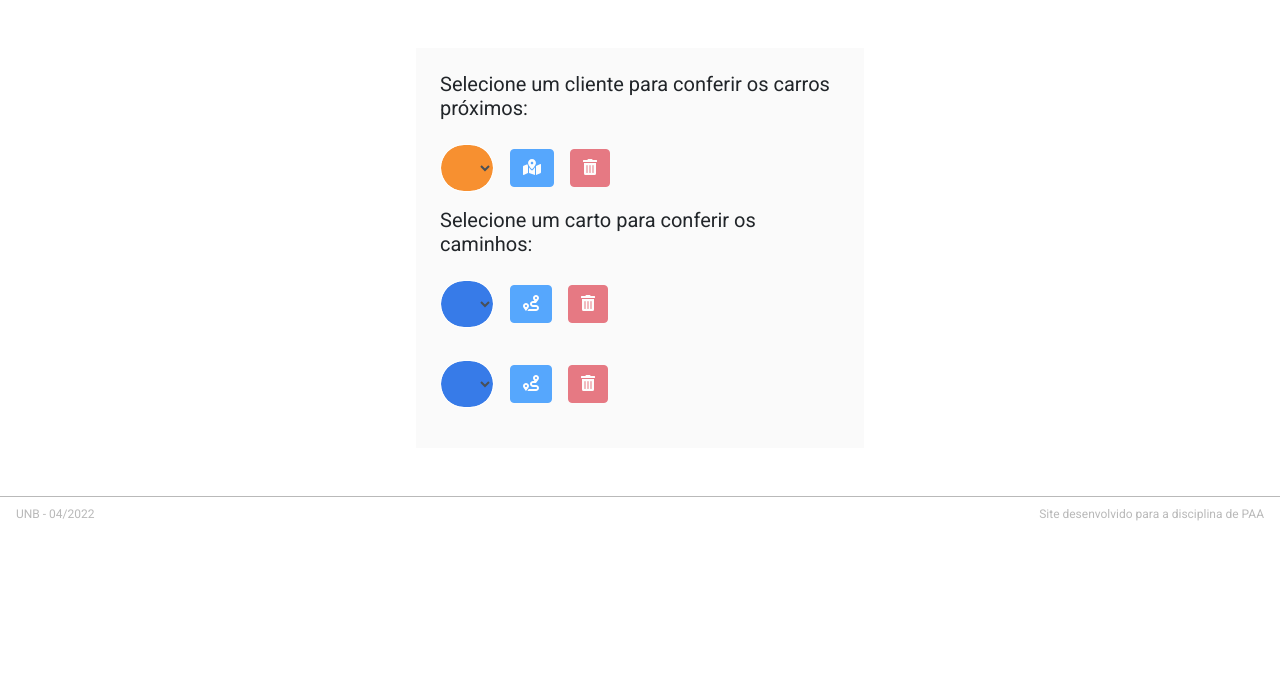
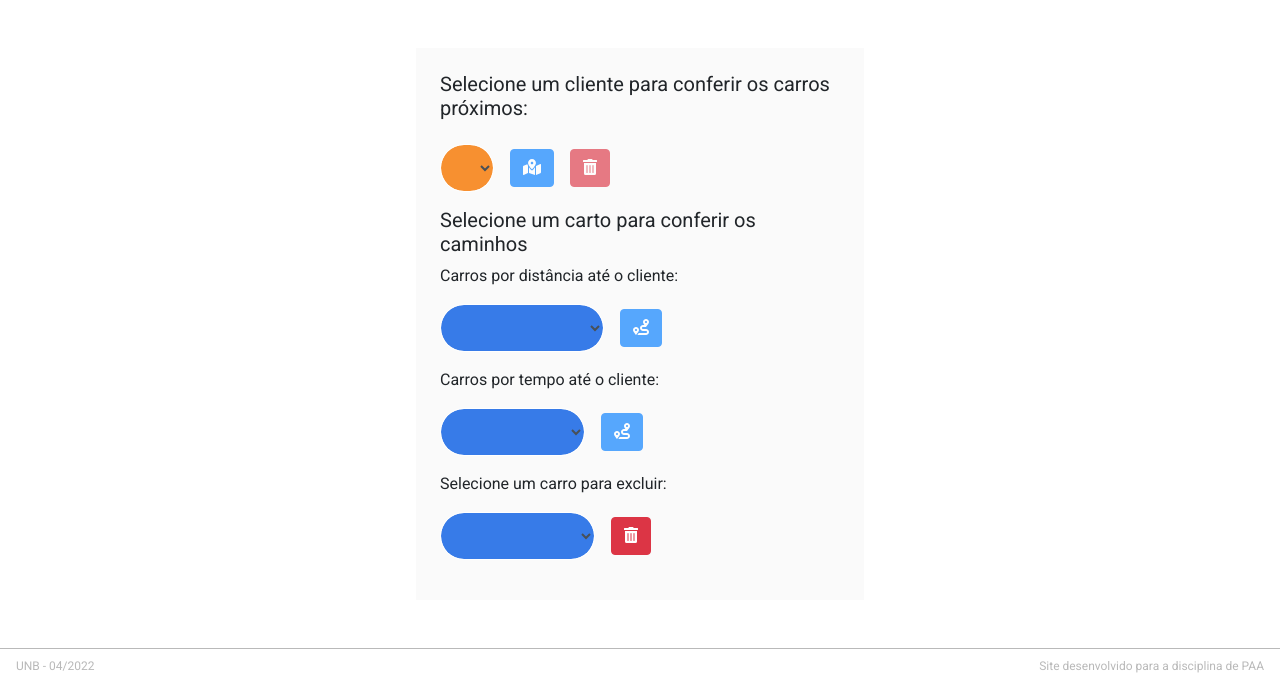
Before and after one commit to gss214/flascars, a Flask app: page / in a window 1280 px wide. Shown: the part 1083-1762 px from the top of the page. Before the commit the page ends 1604 px from the top, so only its background shows below. Run offline with Flask 2, Linux system fonts and the light colour scheme; lists and menus that the app fills with data are empty; some libraries are stand-ins or nearby versions.

Commit message:
Add dropdown menu to delete car

```diff
--- a/app/controllers/home.py
+++ b/app/controllers/home.py
@@ -174,6 +174,13 @@
     g.showGraph()
     return redirect('/')
 
+@app.route("/deletecar/", methods=['GET', 'POST'])
+def deletecar():
+    id = request.form.get('idCar')
+    g.removeCar(id)
+    g.showGraph()
+    return redirect('/')
+
 @app.route("/selectRoute/<id_client>/<id_car>", methods=['GET', 'POST'])
 def select_route(id_client,id_car):
     _ ,rotas = g.getCarRoute(id_client,id_car)
--- a/app/templates/index.html
+++ b/app/templates/index.html
@@ -201,7 +201,8 @@
         <div class="card" style="width: 20vw;">
           <div class="card-body" style="display: flex;flex-flow: column;align-items: center;">
             <h5 class="card-title text-center">Tempo médio de espera dos clientes</h5>
-            <h6 class="card-subtitle mb-2 text-muted" style="align-self: center;">{{(metrics[0]//60)|int}} min {{(metrics[0]%60)|int}} s</h6>
+            <h6 class="card-subtitle mb-2 text-muted" style="align-self: center;">{{(metrics[0]//60)|int}} min
+              {{(metrics[0]%60)|int}} s</h6>
           </div>
         </div>
       </div>
@@ -245,7 +246,8 @@
       <div class="dropdown" style="align-self: flex-start">
         <form action="/" method="POST" name="id">
           <div class="input-group mt-3 mb-3" style="align-items: center;">
-            <select id="client-id" class="form-control form-control-lg primary round-btn" name="id" style="background-color: #f78f2dfb !important;">
+            <select id="client-id" class="form-control form-control-lg primary round-btn" name="id"
+              style="background-color: #f78f2dfb !important;">
               {% for client in clients %}
               {% if client == id_cliente %}
               <option selected="selected" value={{client}}><span><i class="fas fa-user mr-2"></i>
@@ -289,8 +291,9 @@
         </div>
         {% endif %}
       </div>
-      <h5 class="text-left">Selecione um carto para conferir os caminhos:</h5>
+      <h5 class="text-left">Selecione um carto para conferir os caminhos</h5>
       <div class="dropdown" style="align-self: flex-start">
+        <p>Carros por distância até o cliente:</p>
         <form action="/" method="POST" name="id">
           <div class="input-group mt-3 mb-3" style="align-items: center;">
             <select id="idCar" class="form-control form-control-lg primary round-btn" name="idCar"
@@ -313,7 +316,6 @@
             <div class="disabled btn btn-primary mx-3" style="max-height: 38px;">
               <i class='fas fa-route'></i>
             </div>
-            <div class="disabled btn btn-danger"><i class="fas fa-trash-alt"></i></div>
             {%else%}
             <button type="submit" class="btn btn-primary mx-3" style="max-height: 38px;">
               <i class='fas fa-route'></i>
@@ -323,6 +325,7 @@
         </form>
       </div>
       <div class="dropdown" style="align-self: flex-start">
+        <p>Carros por tempo até o cliente:</p>
         <form action="/" method="POST" name="id">
           <div class="input-group mt-3 mb-3" style="align-items: center;">
             <select id="idCar" class="form-control form-control-lg primary round-btn" name="idCar"
@@ -345,10 +348,39 @@
             <div class="disabled btn btn-primary mx-3" style="max-height: 38px;">
               <i class='fas fa-route'></i>
             </div>
-            <div class="disabled btn btn-danger"><i class="fas fa-trash-alt"></i></div>
             {%else%}
             <button type="submit" class="btn btn-primary mx-3" style="max-height: 38px;">
               <i class='fas fa-route'></i>
+            </button>
+            {% endif %}
+          </div>
+        </form>
+      </div>
+      <div class="dropdown" style="align-self: flex-start">
+        <p>Selecione um carro para excluir:</p>
+        <form action="/deletecar/" method="POST" name="id">
+          <div class="input-group mt-3 mb-3" style="align-items: center;">
+            <select id="idCar" class="form-control form-control-lg primary round-btn" name="idCar"
+              style="background-color: #377be8 !important;">
+              {% if cars != None %}
+              {% for car in cars %}
+              {% if car == id_car %}
+              <option selected="selected" value="{{car}}"><span><i class="fas fa-user mr-2"></i>
+                  <p>Carro {{car}}</p>
+                </span></option>
+              {% else %}
+              <option value={{car}}><span><i class="fas fa-user mr-2"></i>
+                  <p>Carro {{car}}</p>
+                </span></option>
+              {% endif %}
+              {% endfor %}
+              {% endif %}
+            </select>
+            {% if cars == None %}
+            <div class="disabled btn btn-danger mx-3"><i class="fas fa-trash-alt"></i></div>
+            {%else%}
+            <button type="submit" class="btn btn-danger mx-3" style="max-height: 38px;">
+              <i class="fas fa-trash-alt"></i>
             </button>
             {% endif %}
           </div>
@@ -358,7 +390,8 @@
     {% if shortestPaths %}
     <div class="client-info p-4">
       <form action="/" method="POST" style="align-self: flex-start">
-        <h5 class="mb-3">Melhores caminhos para o Carro {{id_car}}  <a href="/delete/car/{{id_car}}" class="btn btn-danger"><i class="fas fa-trash-alt"></i></a></h5>
+        <h5 class="mb-3">Melhores caminhos para o Carro {{id_car}} <a href="/delete/car/{{id_car}}"
+            class="btn btn-danger"><i class="fas fa-trash-alt"></i></a></h5>
         {% for sp in shortestPaths %}
         {% if loop.index == path_index %}
         <div style="display: flex;" class="mx-2">
@@ -371,7 +404,8 @@
             <p class="mb-0">Duração {{(sp.cost//60)|int}} min {{(sp.cost%60)|int}} s</p>
           </div>
           <button action="/" type="submit" name="select-path" class="btn btn-primary btn-sm ml-2"
-                value="{{id_car}} - {{id_cliente}} - {{loop.index}}" style="align-self: center;max-height: 33px;"><i>Escolher caminho</i></button>
+            value="{{id_car}} - {{id_cliente}} - {{loop.index}}"
+            style="align-self: center;max-height: 33px;"><i>Escolher caminho</i></button>
         </div>
         {% else %}
         <div style="display: flex; justify-content: space-between;">
@@ -384,7 +418,8 @@
             <p class="mb-0">Duração {{(sp.cost//60)|int}} min {{(sp.cost%60)|int}} s</p>
           </div>
           <button action="/" type="submit" name="view-path" class="btn btn-primary btn-sm ml-2"
-                  value="{{id_car}} - {{id_cliente}} - {{loop.index}}" style="align-self: center;max-height: 33px;"><i class="fas fa-eye"></i></button>
+            value="{{id_car}} - {{id_cliente}} - {{loop.index}}" style="align-self: center;max-height: 33px;"><i
+              class="fas fa-eye"></i></button>
         </div>
         {% endif %}
         {% endfor %}
```
Lines whose indentation alone changed are shown as unchanged.
